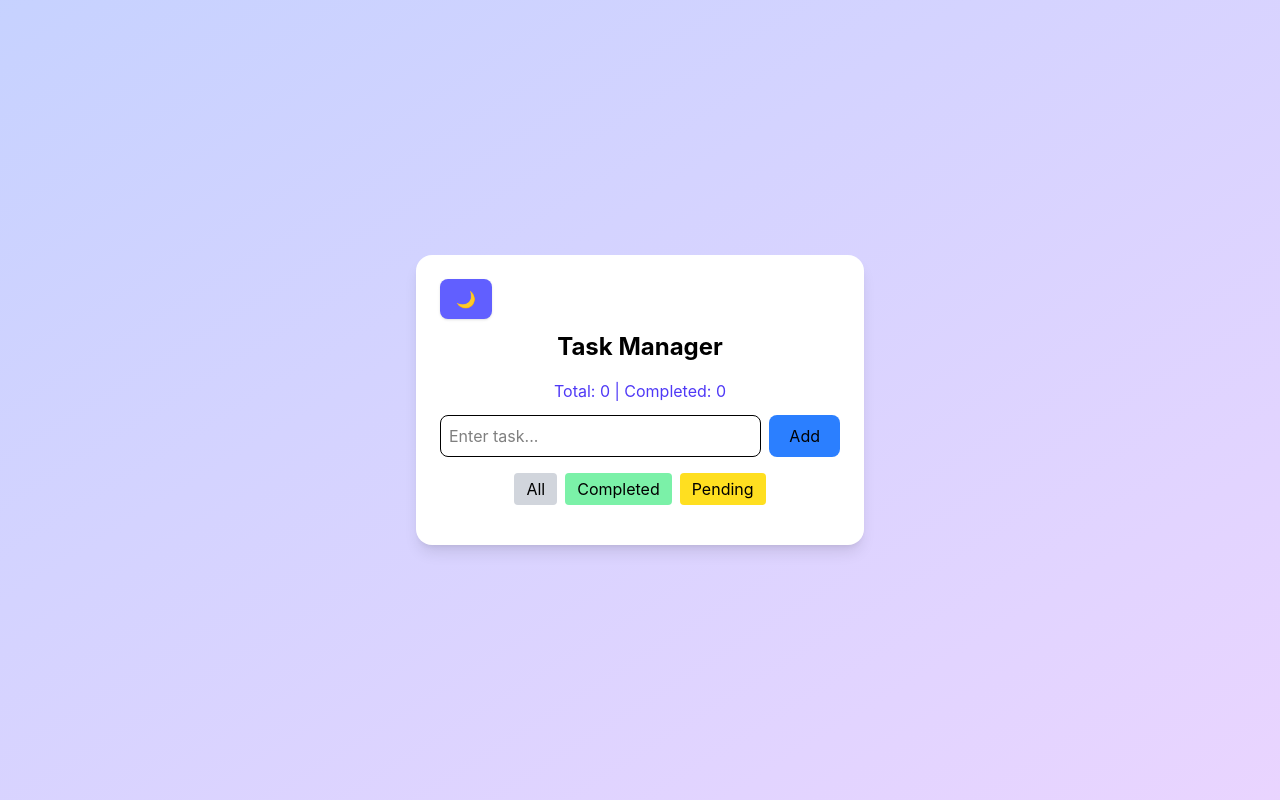
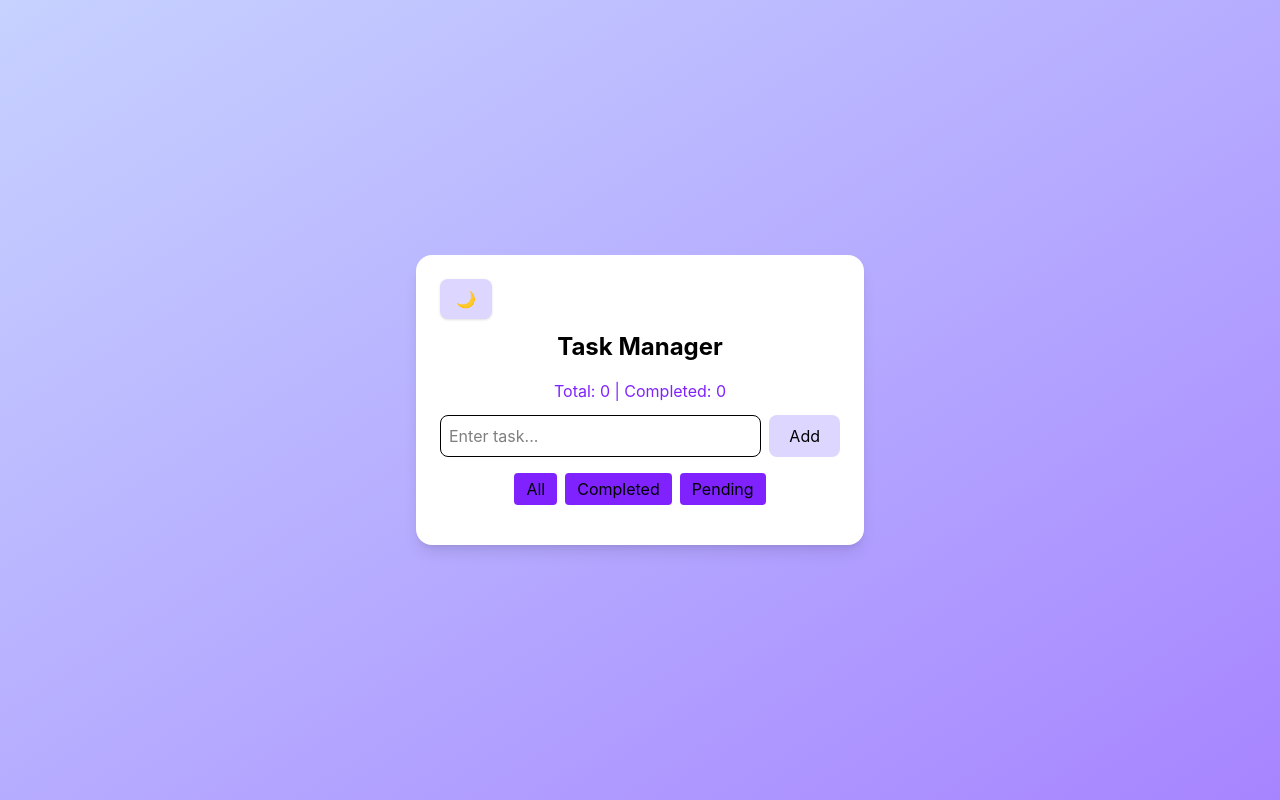
Before and after one commit to nyx-Anna/Task-Manager-, a React (Vite) app: page / in a window 1280 px wide. Built offline with nearby package versions, Linux system fonts and the light colour scheme.

Commit message:
hover effect and buttons CSS

```diff
--- a/src/App.jsx
+++ b/src/App.jsx
@@ -57,8 +57,8 @@ function App() {
     <div
       className={`min-h-screen flex items-center justify-center ${
         darkMode
-          ? "bg-gray-900 text-white"
-          : "bg-linear-to-br from-indigo-200 to-purple-200"
+          ? "bg-gray-700 text-black"
+          : "bg-linear-to-br from-indigo-200 to-violet-400"
       }`}
     >
       {/* Card Container */}
@@ -69,12 +69,12 @@ function App() {
       >
         <button
           onClick={toggleTheme}
-          className="mb-3 px-4 py-2 rounded-lg shadow bg-indigo-500 hover:bg-indigo-600 transition"
+          className="mb-3 px-4 py-2 rounded-lg shadow bg-violet-200 hover:bg-violet-600 transition"
         >
           {darkMode ? "🌞" : "🌙"}
         </button>
         <h1 className="text-2xl font-bold text-center mb-4">Task Manager</h1>
-        <p className="text-center text-indigo-600 mb-3">
+        <p className="text-center text-violet-600 mb-3">
           Total: {tasks.length} | Completed:{" "}
           {tasks.filter((t) => t.completed).length}
         </p>
@@ -85,21 +85,21 @@ function App() {
         <div className="flex justify-center gap-2 mb-4">
           <button
             onClick={() => setFilter("all")}
-            className="px-3 py-1 bg-gray-300 rounded"
+            className="px-3 py-1 bg-violet-600 rounded"
           >
             All
           </button>
 
           <button
             onClick={() => setFilter("completed")}
-            className="px-3 py-1 bg-green-300 rounded"
+            className="px-3 py-1 bg-violet-600 rounded"
           >
             Completed
           </button>
 
           <button
             onClick={() => setFilter("pending")}
-            className="px-3 py-1 bg-yellow-300 rounded"
+            className="px-3 py-1 bg-violet-600 rounded"
           >
             Pending
           </button>
--- a/src/components/TaskForm.jsx
+++ b/src/components/TaskForm.jsx
@@ -19,10 +19,10 @@ function TaskForm({ addTask }) {
         value={input}
         onChange={(e) => setInput(e.target.value)}
         placeholder="Enter task..."
-        className="flex-1 p-2 border rounded-lg focus:outline-1 focus:ring-indigo-400"
+        className="flex-1 p-2 border rounded-lg focus:outline-1 focus:ring-violet-600"
       />
 
-      <button className="bg-blue-500 hover:bg-indigo-600 text-black px-5 rounded-lg transition">
+      <button className="bg-violet-200 hover:bg-violet-600 text-black px-5 rounded-lg transition">
         Add
       </button>
     </form>
--- a/src/components/TaskItem.jsx
+++ b/src/components/TaskItem.jsx
@@ -12,7 +12,7 @@ function TaskItem({ task, deleteTask, toggleTask, editTask }) {
   };
 
   return (
-    <div className="flex justify-between items-center p-3 mb-2 bg-gray-100 rounded-lg shadow-sm">
+    <div className="flex justify-between items-center p-3 mb-3 bg-violet-200 rounded-lg shadow-sm">
       {/* EDIT MODE */}
       {isEditing ? (
         <input
@@ -22,7 +22,7 @@ function TaskItem({ task, deleteTask, toggleTask, editTask }) {
         />
       ) : (
         <span
-          className={`${task.completed ? "line-through text-gray-400" : ""}`}
+          className={`${task.completed ? "line-through text-black-400" : ""}`}
         >
           {task.text}
         </span>
@@ -31,25 +31,25 @@ function TaskItem({ task, deleteTask, toggleTask, editTask }) {
       <div className="flex gap-2">
         {/* Save/Edit */}
         {isEditing ? (
-          <button onClick={handleEdit} className="text-blue-500">
+          <button onClick={handleEdit} className="text-violet-600">
             Save
           </button>
         ) : (
           <button
             onClick={() => setIsEditing(true)}
-            className="text-yellow-500"
+            className="text-violet-600"
           >
             Edit
           </button>
         )}
 
         {/* Toggle */}
-        <button onClick={() => toggleTask(task.id)} className="text-green-500">
+        <button onClick={() => toggleTask(task.id)} className="text-violet-600">
           ✔
         </button>
 
         {/* Delete */}
-        <button onClick={() => deleteTask(task.id)} className="text-red-500">
+        <button onClick={() => deleteTask(task.id)} className="text-violet-600">
           ✖
         </button>
       </div>
```
